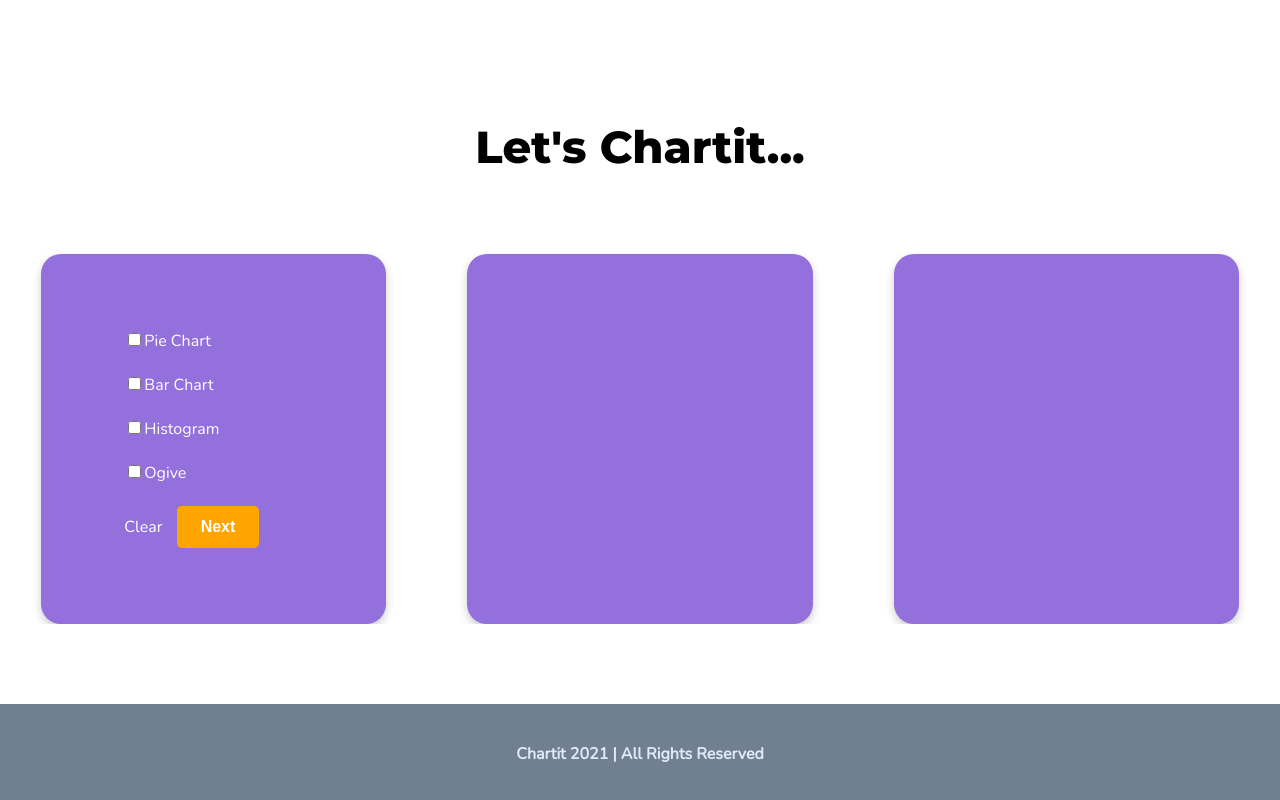
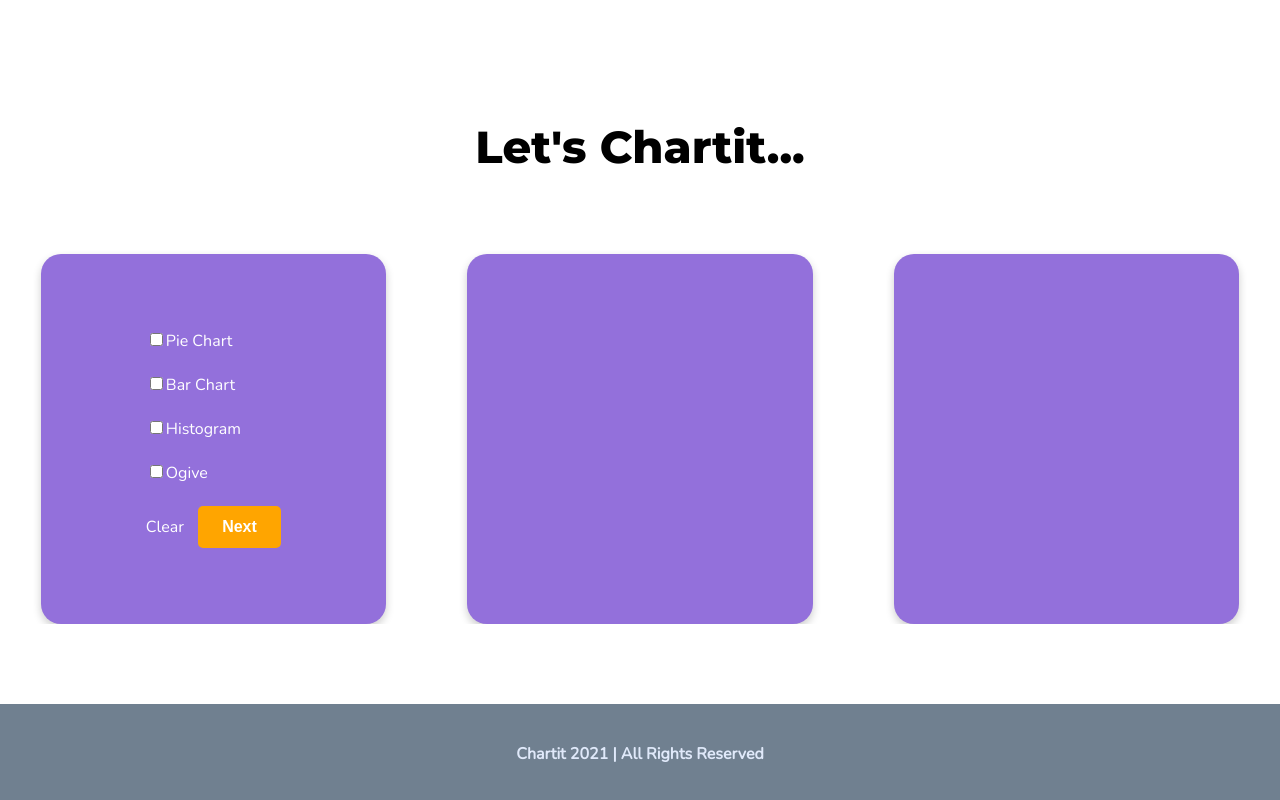
Before and after one commit to MiracleUFO/Chartit, a React (Create React App) app: page / in a window 1280 px wide. Shown: the part 726-1526 px from the top of the page. Built offline with nearby package versions, Linux system fonts and the light colour scheme; the HTML template or start-up script is replaced by a standard one.

Commit message:
style tweak chart picker

```diff
--- a/src/components/styles/globalStyles.js
+++ b/src/components/styles/globalStyles.js
@@ -254,7 +254,6 @@ export const GlobalStyles = createGlobalStyle`
 		flex-direction: column;
 	}
 	#hero > section {
-		margin-top: 30px;
 		text-align: center;
 		display: flex;
 		flex-direction: column;
@@ -279,14 +278,16 @@ export const GlobalStyles = createGlobalStyle`
 	#hero > section:first-of-type p {
 		font-size: 1.2rem;
 		font-weight: 900;
+		width: 80vw;
 	}
 	#hero-text {
+		margin-top: 30px;
 		height: 85vh;
 	}
 	#hero-img {
 		height: 55vh;
 		background: ${({theme}) => theme.heroImgBg};
-		margin-top: 2vh;
+		margin-top: 70px;
 	}
 	/*#hero-img:before {
 		content:"";
@@ -401,7 +402,7 @@ export const GlobalStyles = createGlobalStyle`
 	#charter-wrapper-wrapper h2 {
 		margin-bottom: 5px;
 		text-align: center;
-		width: 80vw;
+		width: 95vw;
 		margin: 0 auto;
 		font:  bolder 2.5rem 'Montserrat';
 	}
@@ -418,7 +419,7 @@ export const GlobalStyles = createGlobalStyle`
 		box-shadow: 20px 20px 10px 5px rgba(0,0,0,0.105);
 	}
 	.charter-element form {
-		width: 51.5%;
+		width: max-content;
 		height: -webkit-fill-available;
 		margin: 0 auto;
 		display: flex;
```
